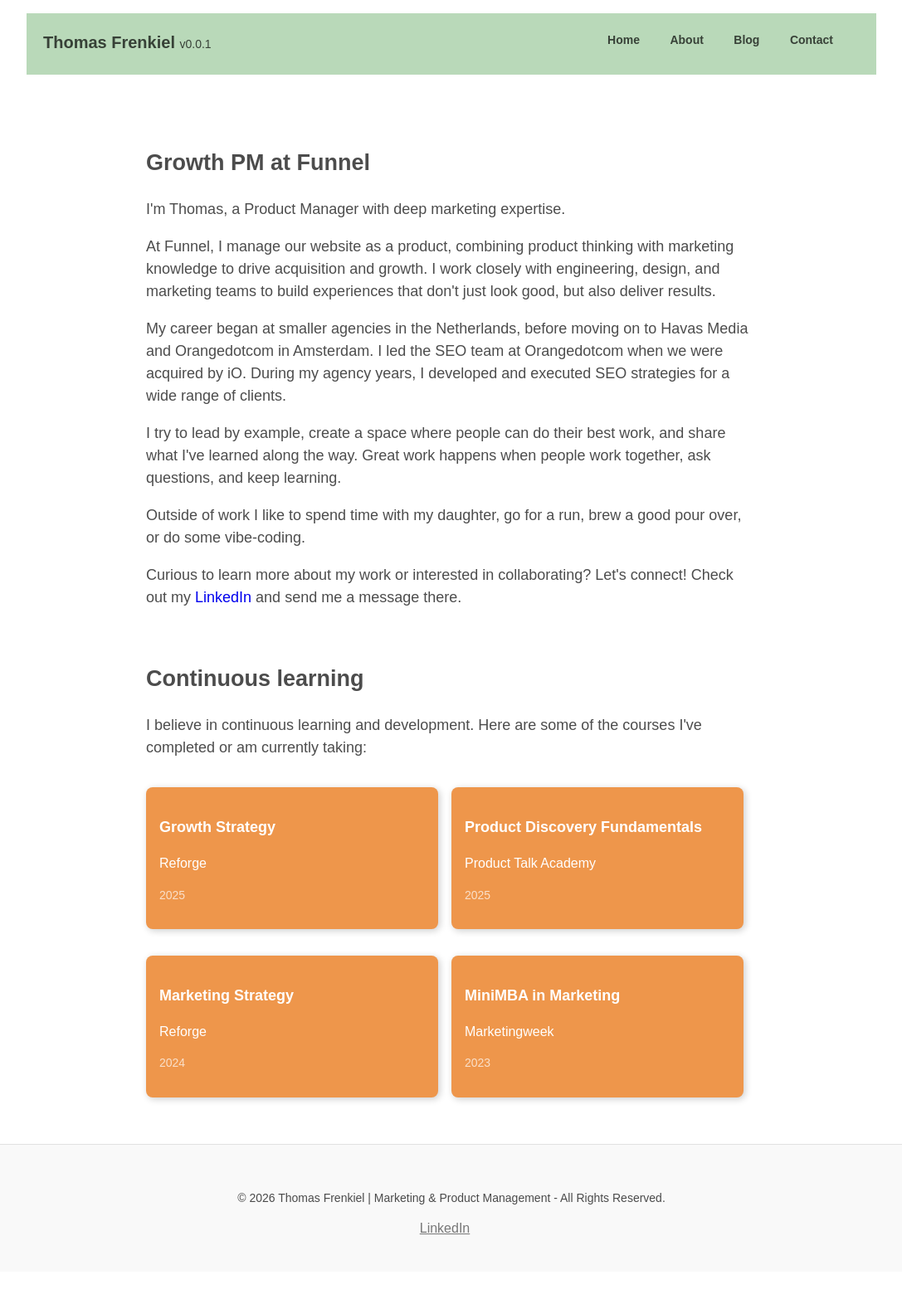
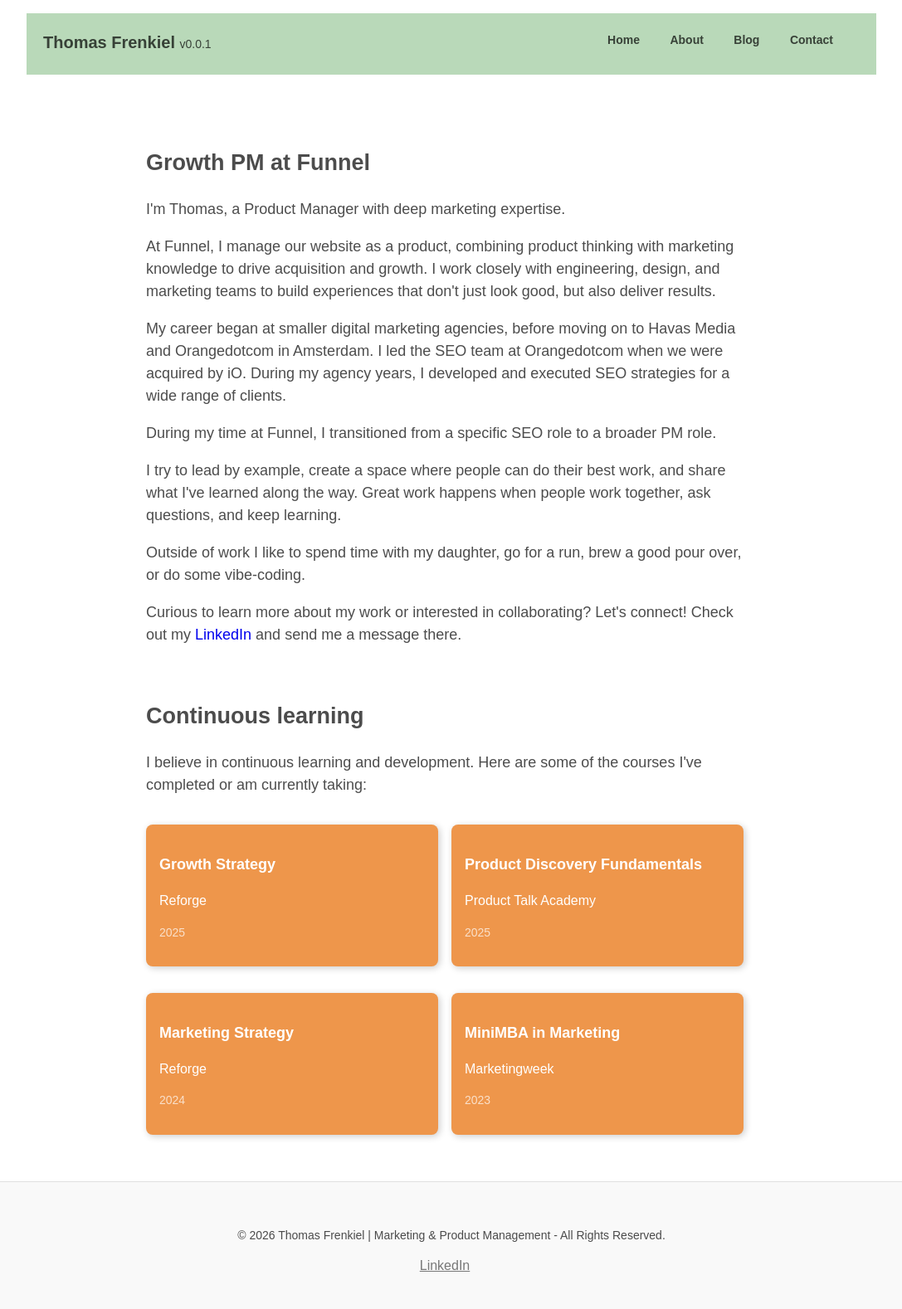
Before and after one commit to tfrenkiel040/website, a Jekyll site: the page built from about.markdown, in a window 1280 px wide. Shown: the whole page at 83% size, without its empty margins (96-1183 px from the left). Built offline with Jekyll 4.4.1, drawn with Linux system fonts in a browser that asks for light colours; before the commit the page ends 1533 px from its top, so only the background shows below that.

Commit message:
Update about.markdown

```diff
--- a/about.markdown
+++ b/about.markdown
@@ -12,7 +12,9 @@ permalink: /about/
 
 <p>At Funnel, I manage our website as a product, combining product thinking with marketing knowledge to drive acquisition and growth. I work closely with engineering, design, and marketing teams to build experiences that don't just look good, but also deliver results.</p>
 
-<p>My career began at smaller agencies in the Netherlands, before moving on to Havas Media and Orangedotcom in Amsterdam. I led the SEO team at Orangedotcom when we were acquired by iO. During my agency years, I developed and executed SEO strategies for a wide range of clients.</p>
+<p>My career began at smaller digital marketing agencies, before moving on to Havas Media and Orangedotcom in Amsterdam. I led the SEO team at Orangedotcom when we were acquired by iO. During my agency years, I developed and executed SEO strategies for a wide range of clients.</p>
+
+<p>During my time at Funnel, I transitioned from a specific SEO role to a broader PM role.</p>
 
 <p>I try to lead by example, create a space where people can do their best work, and share what I've learned along the way. Great work happens when people work together, ask questions, and keep learning.</p>
 
```
